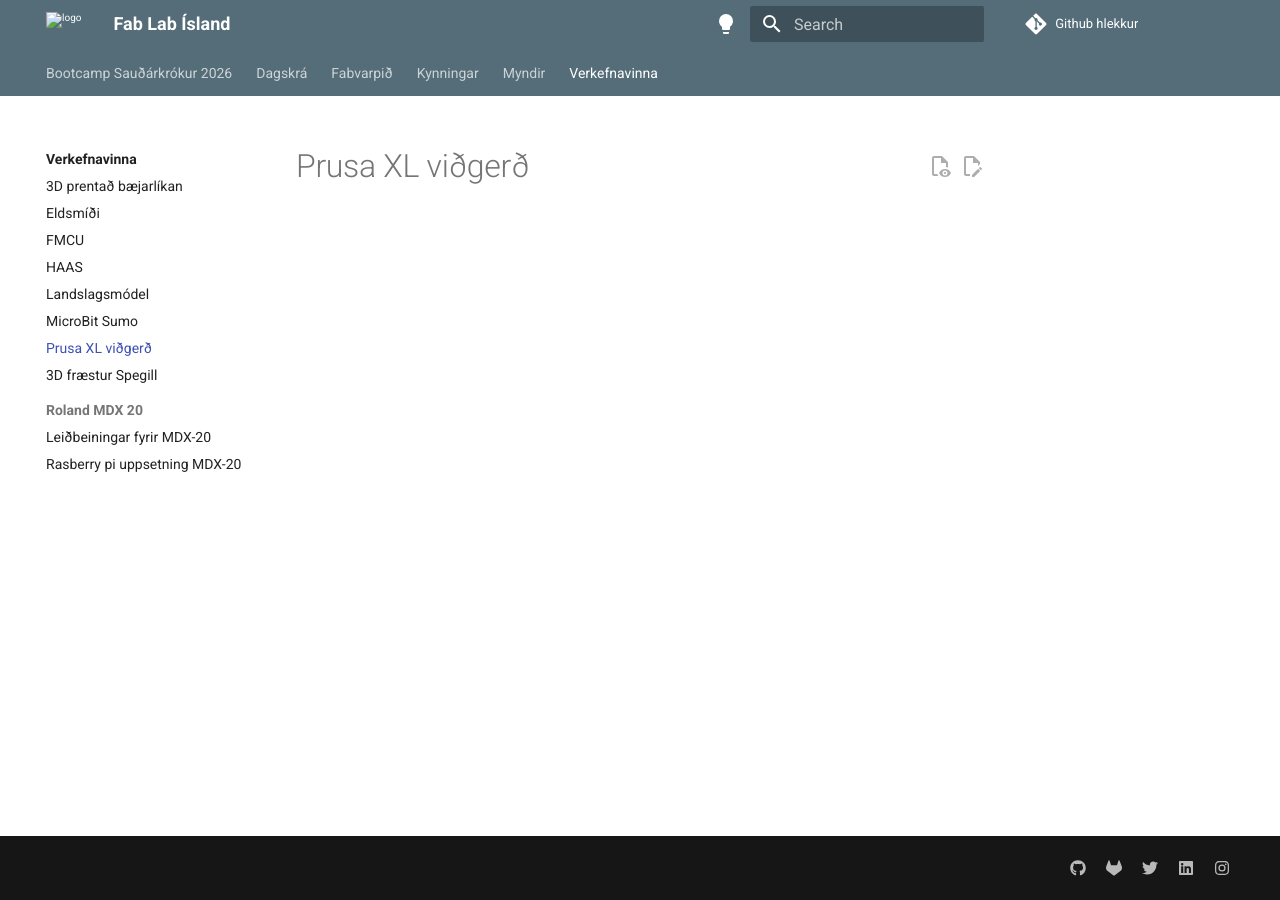
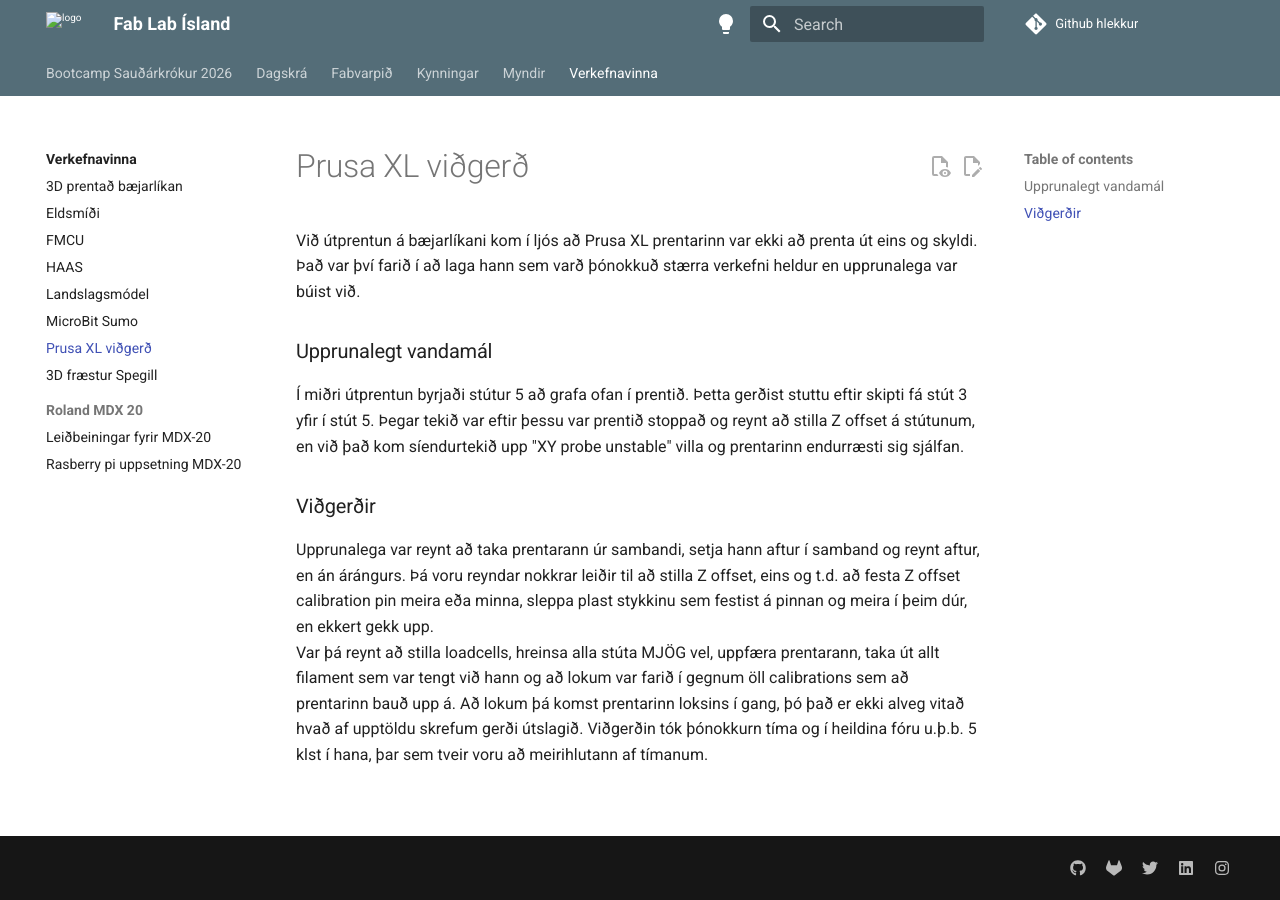
Before and after one commit to Fab-Lab-Island/fli-bootcamp-2026, an MkDocs documentation site: the page built from docs/verkefnavinna/prusa_xl.md, in a window 1280 px wide. Built offline with MkDocs 1.6.1 and Material for MkDocs 9.7.7, drawn with Linux system fonts in a browser that asks for light colours; comment, search, counter and statistics services are not loaded.

Commit message:
Update prusa_xl.md

```diff
--- a/docs/verkefnavinna/prusa_xl.md
+++ b/docs/verkefnavinna/prusa_xl.md
@@ -1 +1,11 @@
 # Prusa XL viðgerð
+
+Við útprentun á bæjarlíkani kom í ljós að Prusa XL prentarinn var ekki að prenta út eins og skyldi. Það var því farið í að laga hann sem varð þónokkuð stærra verkefni heldur en upprunalega var búist við.
+
+### Upprunalegt vandamál
+Í miðri útprentun byrjaði stútur 5 að grafa ofan í prentið. Þetta gerðist stuttu eftir skipti fá stút 3 yfir í stút 5. Þegar tekið var eftir þessu var prentið stoppað og reynt að stilla Z offset á stútunum, en við það kom síendurtekið upp "XY probe unstable" villa og prentarinn endurræsti sig sjálfan.
+
+### Viðgerðir
+Upprunalega var reynt að taka prentarann úr sambandi, setja hann aftur í samband og reynt aftur, en án árángurs. Þá voru reyndar nokkrar leiðir til að stilla Z offset, eins og t.d. að festa Z offset calibration pin meira eða minna, sleppa plast stykkinu sem festist á pinnan og meira í þeim dúr, en ekkert gekk upp.
+Var þá reynt að stilla loadcells, hreinsa alla stúta MJÖG vel, uppfæra prentarann, taka út allt filament sem var tengt við hann og að lokum var farið í gegnum öll calibrations sem að prentarinn bauð upp á. Að lokum þá komst prentarinn loksins í gang, þó það er ekki alveg vitað hvað af upptöldu skrefum gerði útslagið.
+Viðgerðin tók þónokkurn tíma og í heildina fóru u.þ.b. 5 klst í hana, þar sem tveir voru að meirihlutann af tímanum.
```
